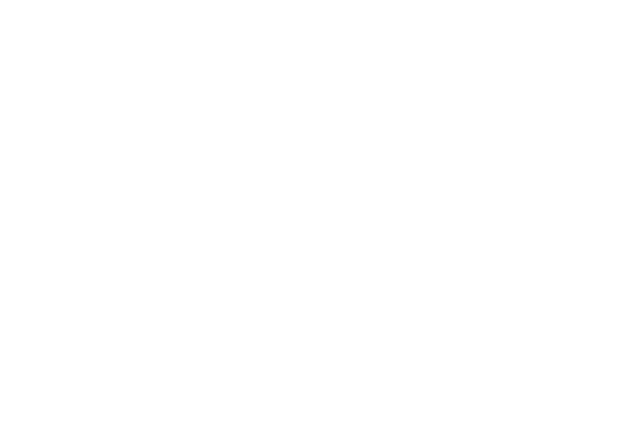
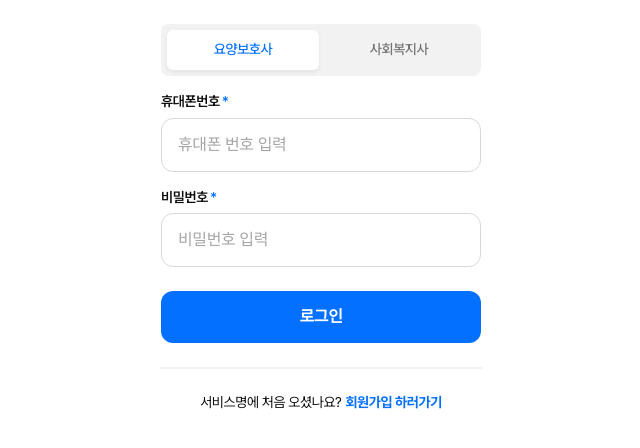
Before and after one commit to Early-Us/BeCareful-Client, a React (Vite) app: page /login in a window 1280 px wide. Before the commit this address had no page. Shown: the top 448 px of the page, without its empty margins (319-959 px from the left). Built offline with nearby package versions, Linux system fonts and the light colour scheme.

Commit message:
feat: 로그인 페이지 생성

```diff
--- a/src/App.tsx
+++ b/src/App.tsx
@@ -1,11 +1,13 @@
 import { TestPage } from '@/page/TestPage';
 import { Route, Routes } from 'react-router-dom';
+import LoginPage from './page/Login/LoginPage';
 
 function App() {
   return (
     <Routes>
       <Route path="/" />
       <Route path="/test" element={<TestPage />} />
+      <Route path="/login" element={<LoginPage />} />
     </Routes>
   );
 }
--- /dev/null
+++ b/src/page/Login/LoginPage.tsx
@@ -0,0 +1,27 @@
+import LoginContent from '@/components/common/Login/LoginContent';
+import { Tab } from '@/components/common/Tab/Tab';
+import styled from 'styled-components';
+
+const LoginPage = () => {
+  const tabData = [
+    { name: '요양보호사', content: <LoginContent /> },
+    { name: '사회복지사', content: <LoginContent /> },
+  ];
+
+  return (
+    <LoginWrapper>
+      <Tab tabs={tabData} />
+    </LoginWrapper>
+  );
+};
+
+const LoginWrapper = styled.div`
+  display: flex;
+  flex-direction: column;
+  justify-content: center;
+  align-items: center;
+  gap: 16px;
+  margin: 24px 16px auto 16px;
+`;
+
+export default LoginPage;
```
